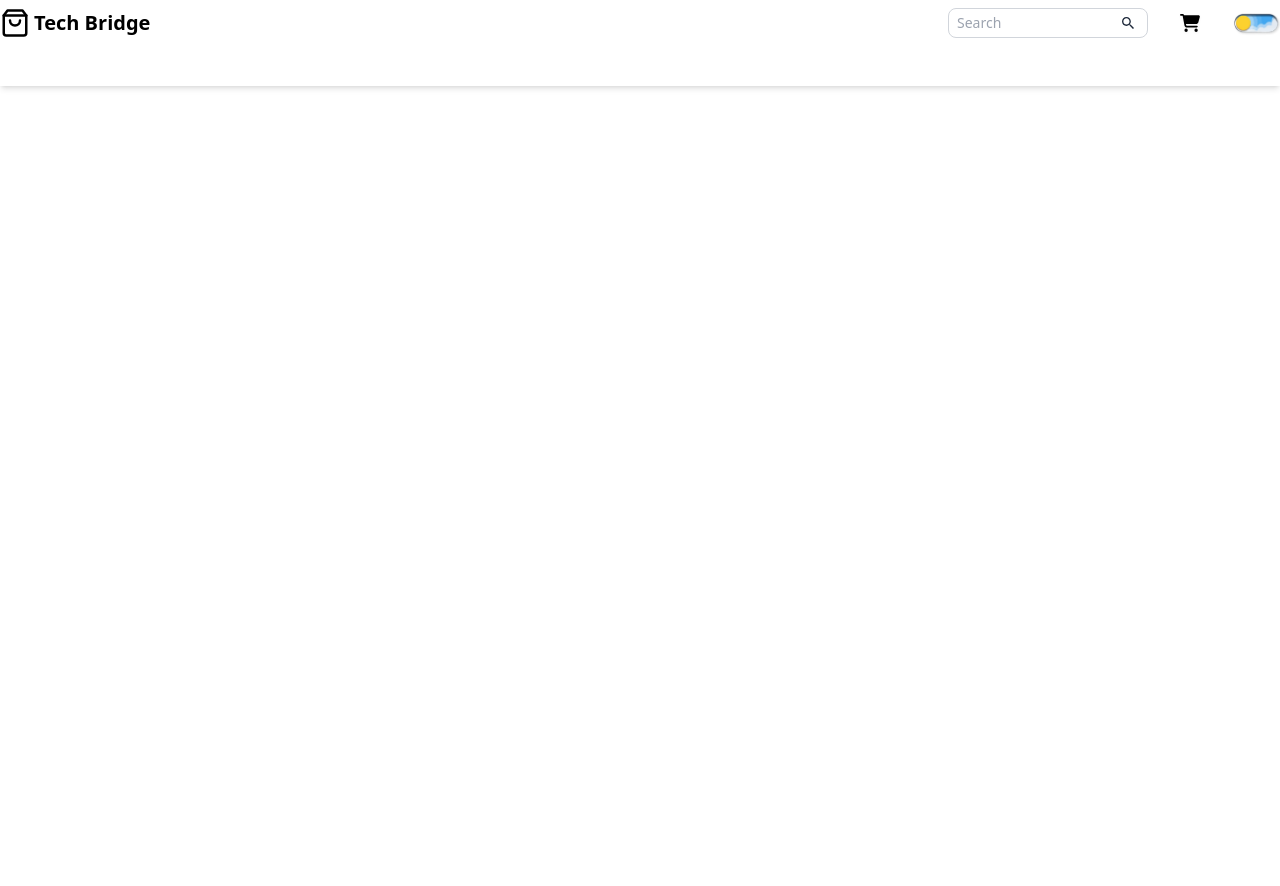
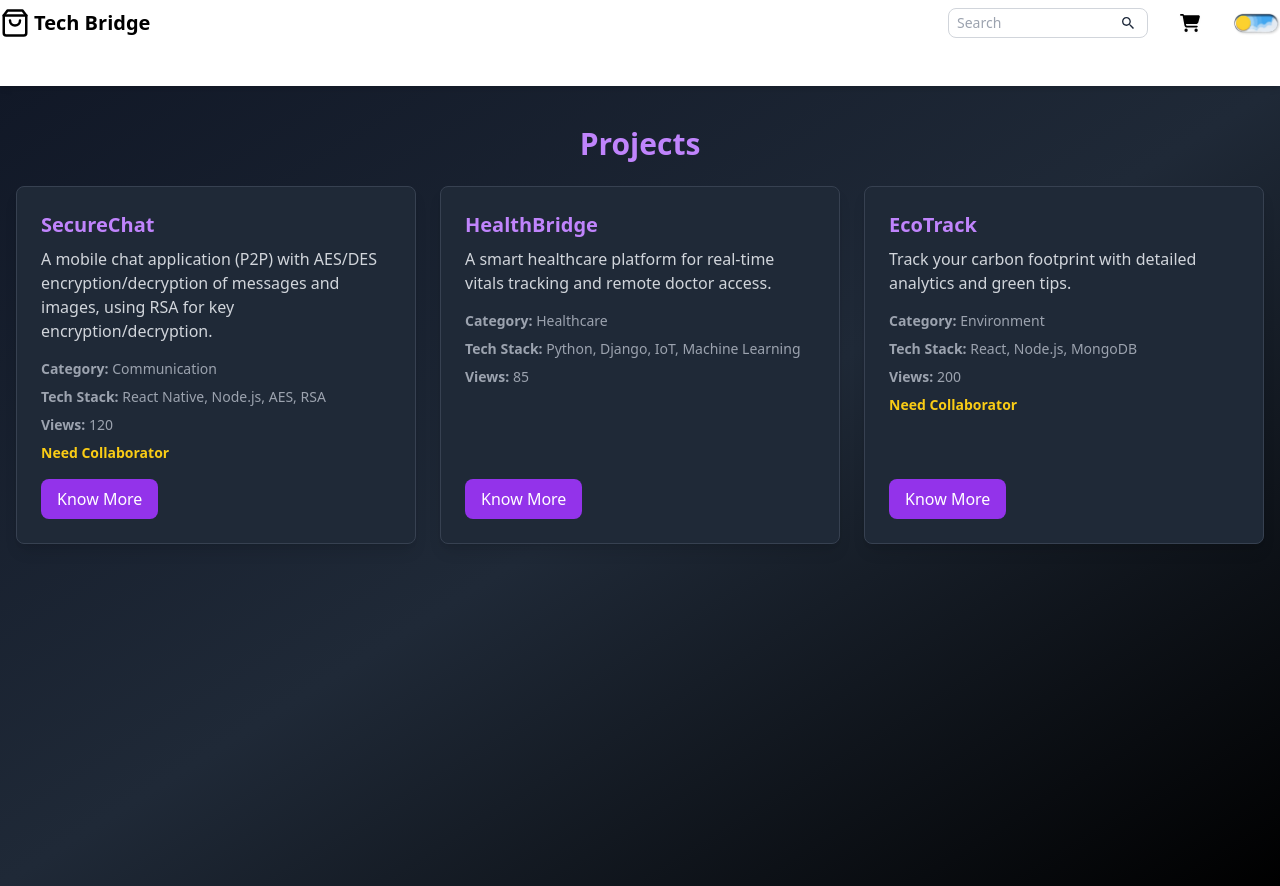
Before and after one commit to thefearlesscoder/Tech-Bridge, a React (Vite) app in the folder frontend/: page /projects in a window 1280 px wide. Before the commit the page ends 800 px from the top, so only its background shows below. Built offline with nearby package versions, Linux system fonts and the light colour scheme.

Commit message:
filter projects and diplay project details

```diff
--- a/frontend/src/App.jsx
+++ b/frontend/src/App.jsx
@@ -11,6 +11,8 @@ import AOS from "aos";
 import "aos/dist/aos.css";
 import CommunityPage from './pages/CommunityPage.jsx';
 import MakeCommunityPost from './pages/MakeCommunityPost.jsx';
+import { Project } from './pages/Project.jsx';
+import ProjectDetail from './pages/ProjectDetail.jsx';
 
 function App() {
   return (
@@ -23,6 +25,8 @@ function App() {
         <Route path="/upload-project" element={<CreateProjectPage />} />
         <Route path="/community" element={<CommunityPage />} />
         <Route path="/make-post" element={<MakeCommunityPost />} />
+        <Route path="/projects/" element={<Project />} />
+        <Route path="/project-detail" element={<ProjectDetail />} />
       </Routes>
     </div>
   );
--- a/frontend/src/pages/Project.jsx
+++ b/frontend/src/pages/Project.jsx
@@ -1,41 +1,79 @@
 import React from "react";
-import ProjectCard from "../components/ProjectCard";
+import { Link } from "react-router-dom";
 
 export const Project = () => {
   const projects = [
     {
+      userId: "644b1f9e8f1b2c001c8e4a1a",
       title: "SecureChat",
       description: "A mobile chat application (P2P) with AES/DES encryption/decryption of messages and images, using RSA for key encryption/decryption.",
-      location: "Hack 36",
-      date: "2020-02-16",
-      team: ["Qabeel Dugal", "Rupesh Wali"],
-      id: "securechat"
+      techStack: ["React Native", "Node.js", "AES", "RSA"],
+      category: "Communication",
+      views: 120,
+      lookingForCollaborators: true,
     },
     {
+      userId: "644b1f9e8f1b2c001c8e4a1c",
       title: "HealthBridge",
       description: "A smart healthcare platform for real-time vitals tracking and remote doctor access.",
-      location: "Health Hack '24",
-      date: "2024-11-08",
-      team: ["Aditi Sharma", "Rohan Patel"],
-      id: "healthbridge"
+      techStack: ["Python", "Django", "IoT", "Machine Learning"],
+      category: "Healthcare",
+      views: 85,
+      lookingForCollaborators: false,
     },
     {
+      userId: "644b1f9e8f1b2c001c8e4a1d",
       title: "EcoTrack",
       description: "Track your carbon footprint with detailed analytics and green tips.",
-      location: "EcoHack",
-      date: "2023-09-12",
-      team: ["Neha Verma", "Arjun Roy"],
-      id: "ecotrack"
-    }
+      techStack: ["React", "Node.js", "MongoDB"],
+      category: "Environment",
+      views: 200,
+      lookingForCollaborators: true,
+    },
   ];
 
   return (
-    <div className="max-w-7xl mx-auto px-4 py-8">
-      <h1 className="text-3xl font-bold text-white mb-6">Projects</h1>
-      <div className="grid gap-6 grid-cols-1 sm:grid-cols-2 lg:grid-cols-3">
-        {projects.map((project, index) => (
-          <ProjectCard key={index} project={project} />
-        ))}
+    <div className="min-h-screen bg-gradient-to-br from-gray-900 via-gray-800 to-black text-white py-10 px-4">
+      <div className="max-w-7xl mx-auto">
+        <h1 className="text-3xl font-bold text-purple-400 mb-6 text-center">
+          Projects
+        </h1>
+        <div className="grid gap-6 grid-cols-1 sm:grid-cols-2 lg:grid-cols-3">
+          {projects.map((project, index) => (
+            <div
+              key={index}
+              className="bg-gray-800 border border-gray-700 rounded-lg p-6 shadow-lg flex flex-col justify-between"
+            >
+              <div>
+                <h2 className="text-xl font-semibold text-purple-400 mb-2">
+                  {project.title}
+                </h2>
+                <p className="text-gray-300 mb-4">{project.description}</p>
+                <p className="text-sm text-gray-400 mb-2">
+                  <strong>Category:</strong> {project.category}
+                </p>
+                <p className="text-sm text-gray-400 mb-2">
+                  <strong>Tech Stack:</strong> {project.techStack.join(", ")}
+                </p>
+                <p className="text-sm text-gray-400 mb-2">
+                  <strong>Views:</strong> {project.views}
+                </p>
+                {project.lookingForCollaborators && (
+                  <p className="text-sm text-yellow-400 font-bold">
+                    Need Collaborator
+                  </p>
+                )}
+              </div>
+              <Link to="/project-detail" state={{ project }}>
+                <button
+                  className="mt-4 bg-purple-600 hover:bg-purple-700 text-white py-2 px-4 rounded-lg transition"
+                >
+                  Know More
+                </button>
+              </Link>
+            </div>
+          ))}
+        </div>
       </div>
     </div>
   );
--- a/frontend/src/pages/ProjectDetail.jsx
+++ b/frontend/src/pages/ProjectDetail.jsx
@@ -1,56 +1,71 @@
 import React from "react";
+import { useLocation } from "react-router-dom";
 
 const ProjectDetail = () => {
-  const teamMembers = [
-    { name: "Qabeel Dugal", avatar: "https://ui-avatars.com/api/?name=Qabeel+Dugal&background=0D8ABC&color=fff" },
-    { name: "Rupesh Wali", avatar: "https://ui-avatars.com/api/?name=Rupesh+Wali&background=0D8ABC&color=fff" }
-  ];
+  const location = useLocation();
+  const project = location.state?.project;
+
+  if (!project) {
+    return (
+      <div className="min-h-screen flex items-center justify-center bg-gradient-to-br from-gray-900 via-gray-800 to-black text-white">
+        <p className="text-xl text-red-500">Project details not found.</p>
+      </div>
+    );
+  }
+
+  const {
+    userId,
+    title,
+    description,
+    techStack,
+    category,
+    views,
+    lookingForCollaborators,
+  } = project;
 
   return (
     <div className="min-h-screen w-full bg-gradient-to-br from-gray-900 via-gray-800 to-black text-white py-10">
       <div className="w-full bg-gray-900 border border-gray-700 shadow-xl rounded-2xl p-8 space-y-10">
-
         {/* Image & Title */}
         <div className="space-y-5 text-center">
           <img
-            src="https://via.placeholder.com/800x400?text=SecureChat+Preview"
-            alt="SecureChat Preview"
+            src="https://via.placeholder.com/800x400?text=Project+Preview"
+            alt={`${title} Preview`}
             className="rounded-xl w-full max-h-[400px] object-cover shadow-md"
           />
-          <h1 className="text-4xl md:text-5xl font-extrabold text-white">SecureChat</h1>
-          {/* <p className="text-lg text-gray-400">Secure Chat Application</p> */}
-          <p className="text-sm text-gray-500">Created on <strong>16th February 2020</strong></p>
-        </div>
-
-        {/* What It Does */}
-        <div className="bg-gray-800 border border-gray-700 rounded-xl p-6 shadow">
-          <h3 className="text-2xl font-semibold mb-3 text-purple-400">🔐 What It Does</h3>
-          <p className="text-gray-300 leading-loose">
-            A peer-to-peer mobile chat app that encrypts and decrypts messages and images using AES/DES.
-            It uses RSA to securely encrypt keys. With SecureChat, your private conversations stay protected and end-to-end encrypted.
+          <h1 className="text-4xl md:text-5xl font-extrabold text-white">
+            {title}
+          </h1>
+          <p className="text-sm text-gray-500">
+            <strong>Category:</strong> {category}
           </p>
         </div>
 
-        {/* Team */}
-        <div>
-          <h3 className="text-2xl font-semibold mb-4 text-purple-400">👨‍💻 Team</h3>
-          <div className="flex gap-4 flex-wrap">
-            {teamMembers.map((member, index) => (
-              <div key={index} className="flex items-center gap-3 bg-gray-800 border border-gray-700 p-3 rounded-xl shadow-sm">
-                <img src={member.avatar} alt={member.name} className="w-10 h-10 rounded-full" />
-                <span className="text-white font-medium">{member.name}</span>
-              </div>
-            ))}
-          </div>
+        {/* User ID */}
+        {/* <div className="bg-gray-800 border border-gray-700 rounded-xl p-6 shadow">
+          <h3 className="text-2xl font-semibold mb-3 text-purple-400">
+            👤 User ID
+          </h3>
+          <p className="text-gray-300">{userId}</p>
+        </div> */}
+
+        {/* Description */}
+        <div className="bg-gray-800 border border-gray-700 rounded-xl p-6 shadow">
+          <h3 className="text-2xl font-semibold mb-3 text-purple-400">
+            🔍 Description
+          </h3>
+          <p className="text-gray-300 leading-loose">{description}</p>
         </div>
 
         {/* Tech Stack */}
         <div>
-          <h3 className="text-2xl font-semibold mb-4 text-purple-400">🛠 Technologies Used</h3>
+          <h3 className="text-2xl font-semibold mb-4 text-purple-400">
+            🛠 Technologies Used
+          </h3>
           <div className="flex flex-wrap gap-3">
-            {["Android", "AES", "RSA", "DES"].map((tech) => (
+            {techStack.map((tech, index) => (
               <span
-                key={tech}
+                key={index}
                 className="bg-purple-700/20 text-purple-300 px-4 py-1 rounded-full text-sm font-medium"
               >
                 {tech}
@@ -59,67 +74,21 @@ const ProjectDetail = () => {
           </div>
         </div>
 
-        {/* Buttons */}
-        <div className="flex flex-wrap gap-4 pt-6 justify-start">
+        {/* Views */}
+        <div>
+          <p className="text-sm text-gray-400">
+            <strong>Views:</strong> {views}
+          </p>
+        </div>
 
-          <a
-            href="https://github.com/Rupeshwal/SecureChat"
-            target="_blank"
-            rel="noopener noreferrer"
-            className="bg-gray-700 hover:bg-gray-600 px-6 py-2 rounded-lg text-white transition"
-          >
-            🧑‍💻 View GitHub
-          </a>
-        </div>
-        <div className="w-full rounded-xl overflow-hidden shadow-lg">
-          <h3 className="text-2xl font-semibold mb-4 text-purple-400 text-center">🎥 Demo Video</h3>
-          <div className="w-full flex justify-center">
-            <iframe
-              width="560"
-              height="315"
-              src="https://www.youtube.com/embed/Uop_-7B7McU?si=yQlXu4L122GyI3uu"
-              title="YouTube video player"
-              frameBorder="0"
-              allow="accelerometer; autoplay; clipboard-write; encrypted-media; gyroscope; picture-in-picture; web-share"
-              referrerPolicy="strict-origin-when-cross-origin"
-              allowFullScreen
-            ></iframe>
+        {/* Collaborator Info */}
+        {lookingForCollaborators && (
+          <div className="bg-yellow-700/20 border border-yellow-600 rounded-xl p-4 shadow">
+            <p className="text-yellow-400 font-bold text-center">
+              🚀 This project is looking for collaborators!
+            </p>
           </div>
-        </div>
-        {/* Discussion Section */}
-<div className="bg-gray-800 border border-gray-700 rounded-xl p-6 shadow space-y-6">
-  <h3 className="text-2xl font-semibold text-purple-400 mb-4">💬 Discussion</h3>
-
-  {/* Comment Form */}
-  <form className="space-y-4">
-    <textarea
-      rows="4"
-      placeholder="Share your thoughts or ask a question..."
-      className="w-full px-4 py-3 rounded-lg bg-gray-900 text-white border border-gray-700 focus:outline-none focus:ring-2 focus:ring-purple-600"
-    />
-    <button
-      type="submit"
-      className="bg-purple-600 hover:bg-purple-700 px-6 py-2 rounded-lg text-white transition"
-    >
-      Post Comment
-    </button>
-  </form>
-
-  {/* Example Comments */}
-  <div className="space-y-4 mt-6">
-    <div className="bg-gray-900 border border-gray-700 p-4 rounded-lg">
-      <p className="text-sm text-gray-300">
-        <span className="font-semibold text-white">Alex:</span> This looks super useful for secure team comms 🔐 Great work!
-      </p>
-    </div>
-    <div className="bg-gray-900 border border-gray-700 p-4 rounded-lg">
-      <p className="text-sm text-gray-300">
-        <span className="font-semibold text-white">Maya:</span> How are the keys exchanged securely between users?
-      </p>
-    </div>
-  </div>
-</div>
-
+        )}
       </div>
     </div>
   );
```
